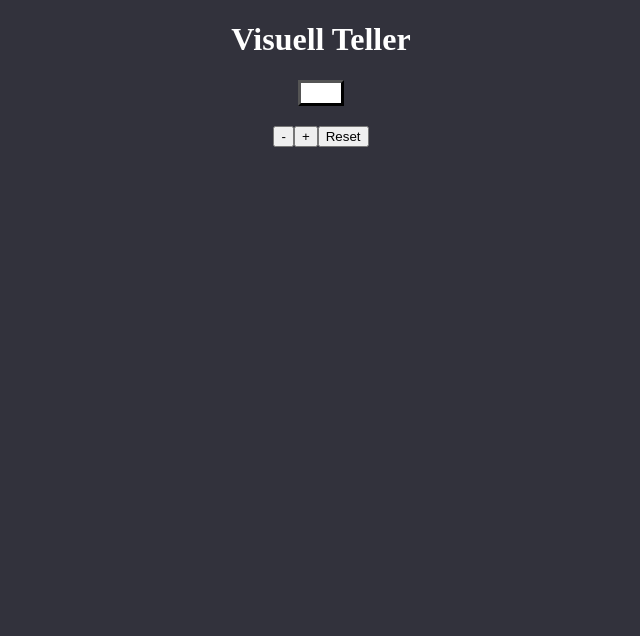
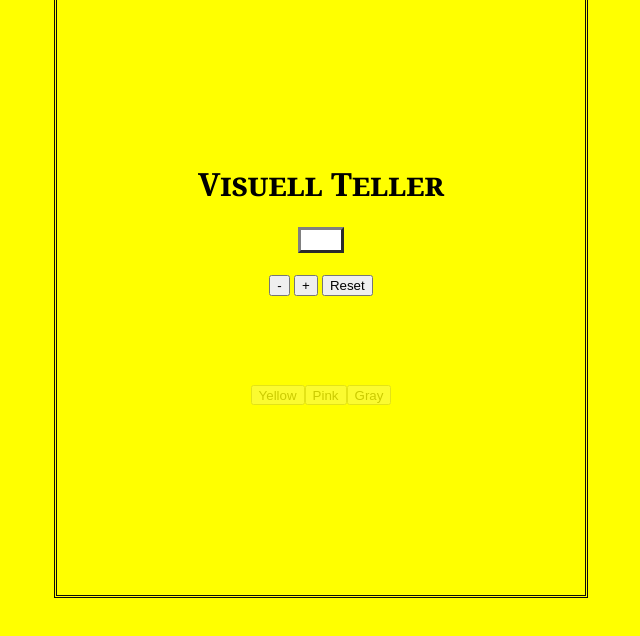
Before and after one commit to camillalo1/Teller, a plain HTML site: page index.html in a window 1280 px wide. Shown: the whole page, without its empty margins (319-959 px from the left). Drawn offline with Linux system fonts and the light colour scheme.

Commit message:
buttons for colorchanges

```diff
--- a/index.html
+++ b/index.html
@@ -6,16 +6,21 @@
     <meta name="viewport" content="width=device-width, initial-scale=1.0">
     <link rel="stylesheet" href="style.css" />
     <script src="script.js" defer></script>
-    <title id="header">Visuell Teller</title>
+    <title>Visuell Teller</title>
 </head>
 
 <body>
-    <h1>Visuell Teller</h1>
+    <h1 title id="header">Visuell Teller</h1>
     <div id="display" class="display"></div>
-    <div class="buttons">
-        <button id="sub" onclick="subNum()"> - </button>
-        <button id="add" onclick="addNum()"> + </button>
-        <button id="reset" onclick="clearDisplay()"> Reset </button>
-    </div>
+        <div id="buttons" class="changeNum">
+            <button id="sub" onclick="subNum()"> - </button>
+            <button id="add" onclick="addNum()"> + </button>
+            <button id="reset" onclick="clearDisplay()"> Reset </button>
+        </div>
+        <div class="backgroundColors">
+            <button id="yellow" onclick="backgroundChange1('#ffff00')">Yellow</button>
+            <button id="pink" onclick="backgroundChange2('#ffc0cb')">Pink</button>
+            <button id="gray" onclick="backgroundChange3('#808080')">Gray</button>
+        </div>
 </body>
 </html>
--- a/script.js
+++ b/script.js
@@ -1,3 +1,5 @@
+// Funksjon for å telle eller reset
+
 let displayNum = "";
 
 function addNum(){
@@ -14,3 +16,19 @@ function clearDisplay(){
     displayNum = "0";
     document.getElementById("display").innerHTML=displayNum;
 }
+
+// Funksjon for å bytte bakgrunnsfarger
+
+
+
+function backgroundChange1(){
+    document.body.style.backgroundColor= "yellow";
+}
+
+function backgroundChange2(){
+    document.body.style.backgroundColor= "pink";
+}
+
+function backgroundChange3(){
+    document.body.style.backgroundColor= "gray";
+}
--- a/style.css
+++ b/style.css
@@ -1,12 +1,25 @@
+html{
+    height: 100%;
+    width: 100%;
+}
+
 body{
-    background-color: rgb(50, 50, 60);
-    color: white;
+    background-color: yellow;
+    height: fit-content;
+    width: fit-content;
+    text-align: center;
+    justify-content: center;
     margin: auto;
-    text-align: center;
+    padding: 11%;
+    font-family:Cambria, Cochin, Georgia, Times, 'Times New Roman', serif;
+    font-variant: small-caps;
+    color: black;
+    outline-style: double;
+    outline-color: rgb(12, 12, 12);
 }
 
 .header{
-    color: white;
+
 }
 
 .display{
@@ -19,12 +32,25 @@ body{
     background-color: white;
     color: black;
     border-style: outset;
-    border-color: black;
+    border-color: gray;
 }
 
 .buttons{
     display: flex;
     flex-direction: row;
     justify-content: center;
+    cursor: pointer;
+}
 
+.backgroundColors{
+    height: 20px;
+    width: 40px;
+    margin: auto;
+    text-align: center;
+    margin-top: 40px;
+    padding: 20%;
+    opacity: 20%;
+    display: flex;
+    flex-direction: row;
+    justify-content: center;
 }
```
